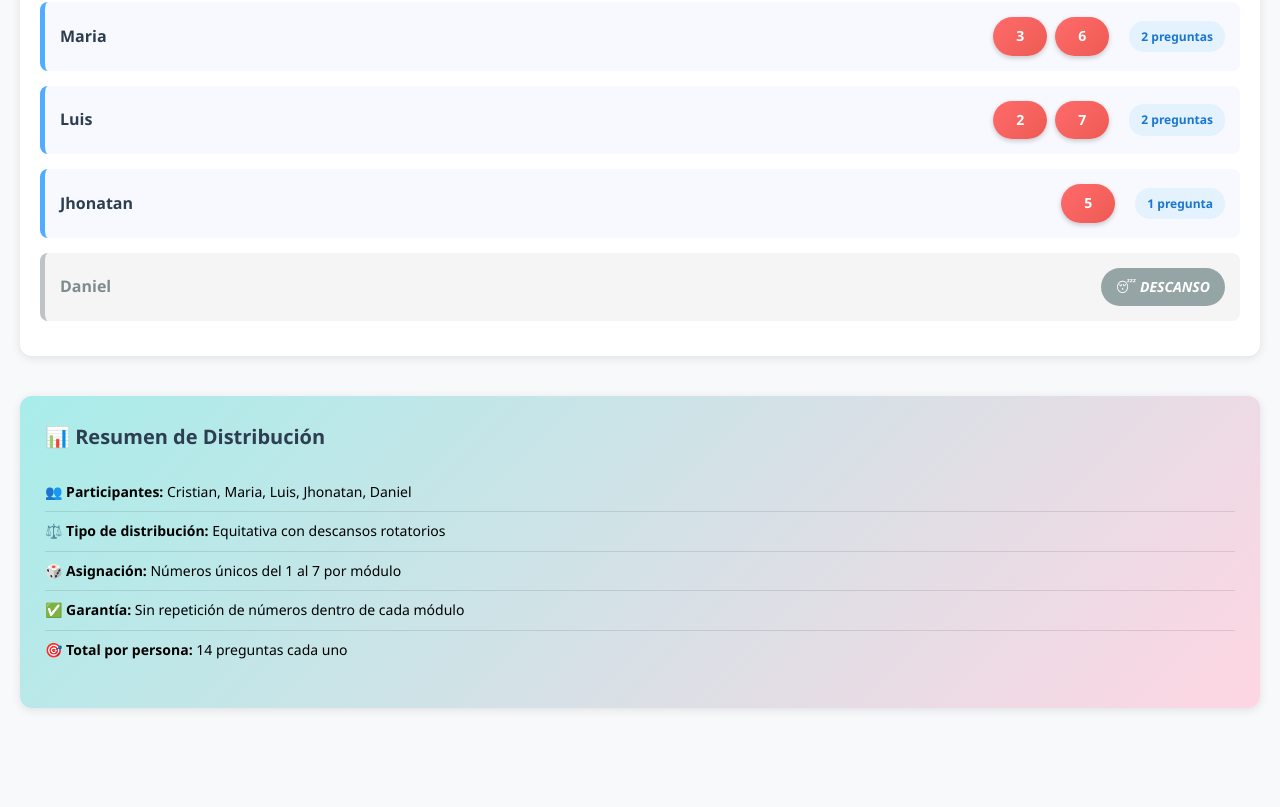
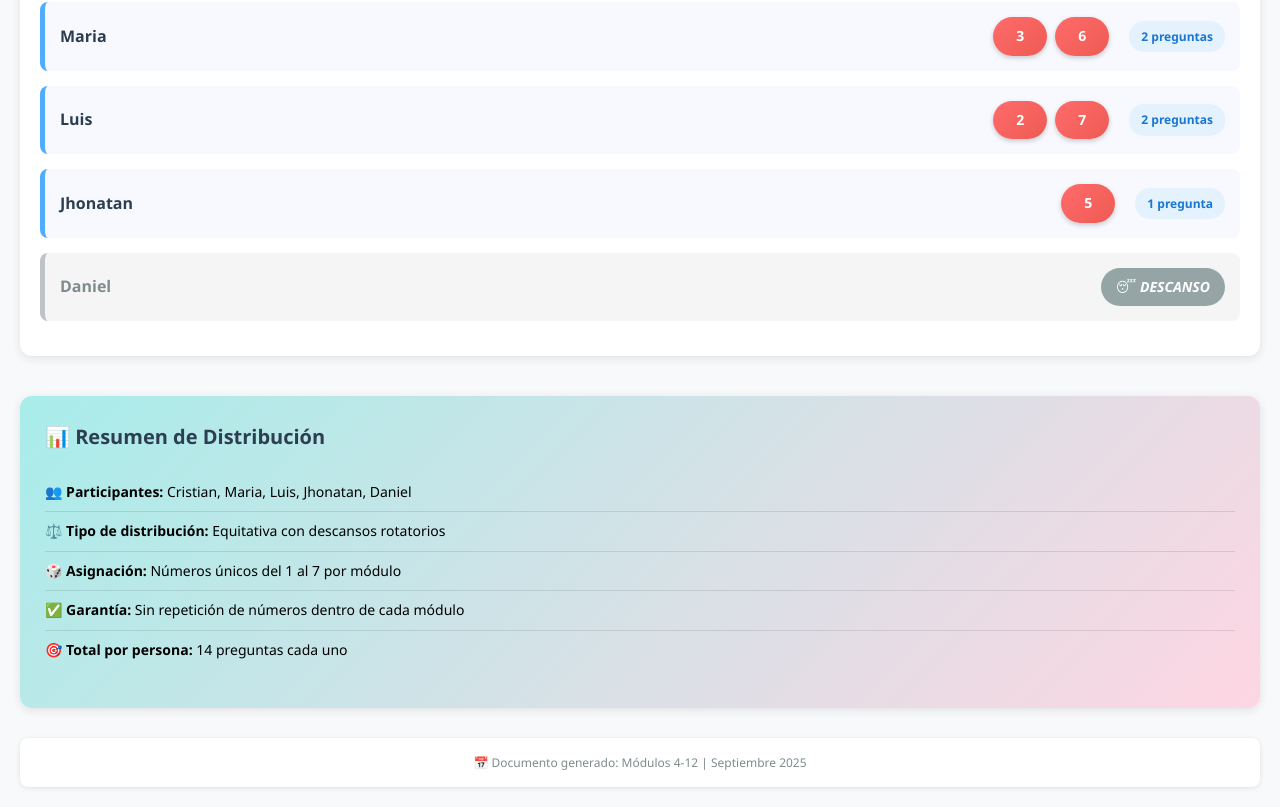
Before and after one commit to amurpo/aiops, a website: page index.html in a window 1280 px wide. Shown: the part 4745-5552 px from the top of the page. Before the commit the page ends 5473 px from the top, so only its background shows below. Drawn offline with Linux system fonts and the light colour scheme.

Commit message:
Update index.html

```diff
--- a/index.html
+++ b/index.html
@@ -683,7 +683,6 @@
   <div class="resumen">
     <h3>📊 Resumen de Distribución</h3>
     <ul>
-
       <li><strong>👥 Participantes:</strong> Cristian, Maria, Luis, Jhonatan, Daniel</li>
       <li><strong>⚖️ Tipo de distribución:</strong> Equitativa con descansos rotatorios</li>
       <li><strong>🎲 Asignación:</strong> Números únicos del 1 al 7 por módulo</li>
@@ -692,4 +691,9 @@
     </ul>
   </div>
 
-  <div
+  <div class="fecha">
+    📅 Documento generado: Módulos 4-12 | Septiembre 2025
+  </div>
+
+</body>
+</html>
```
